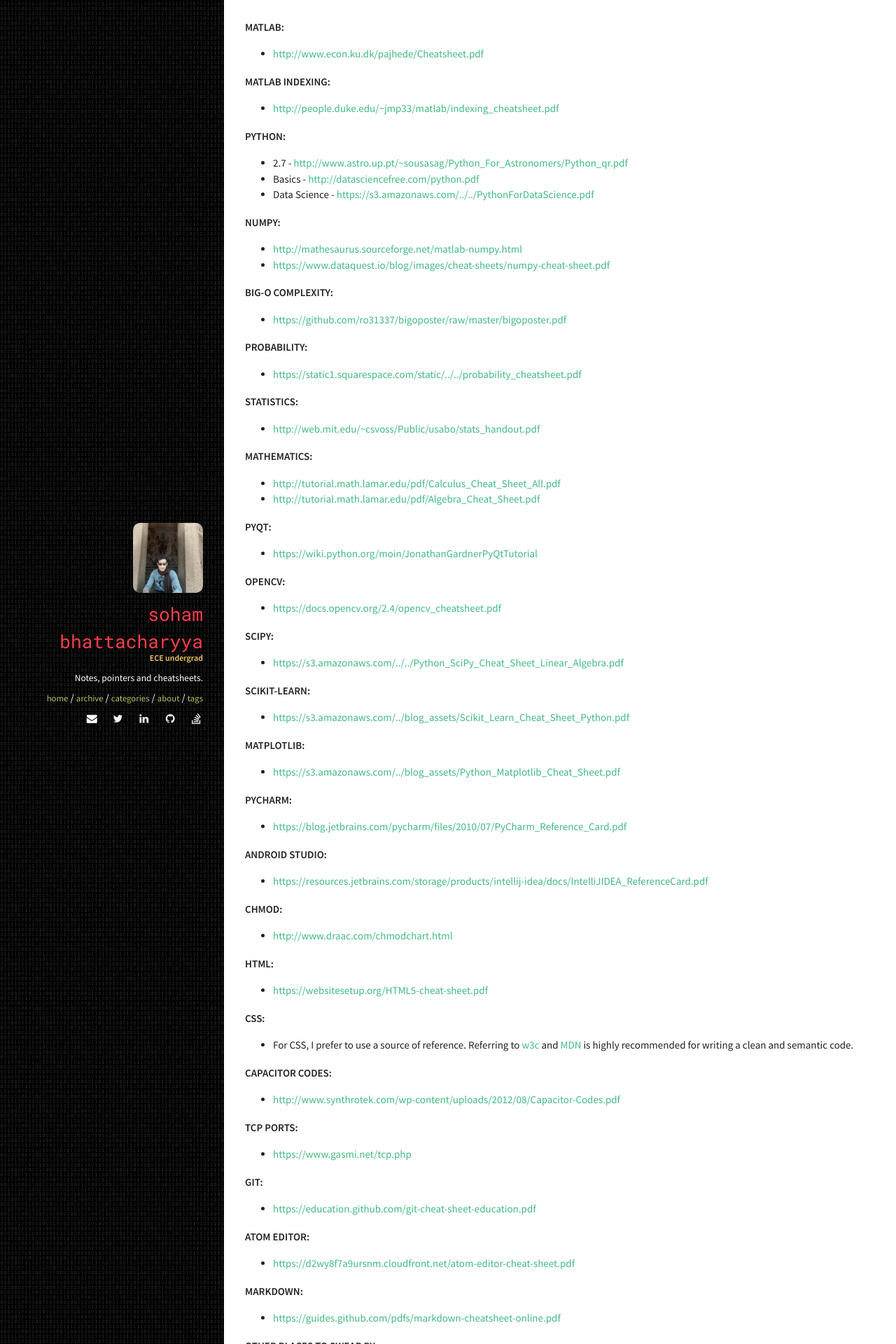
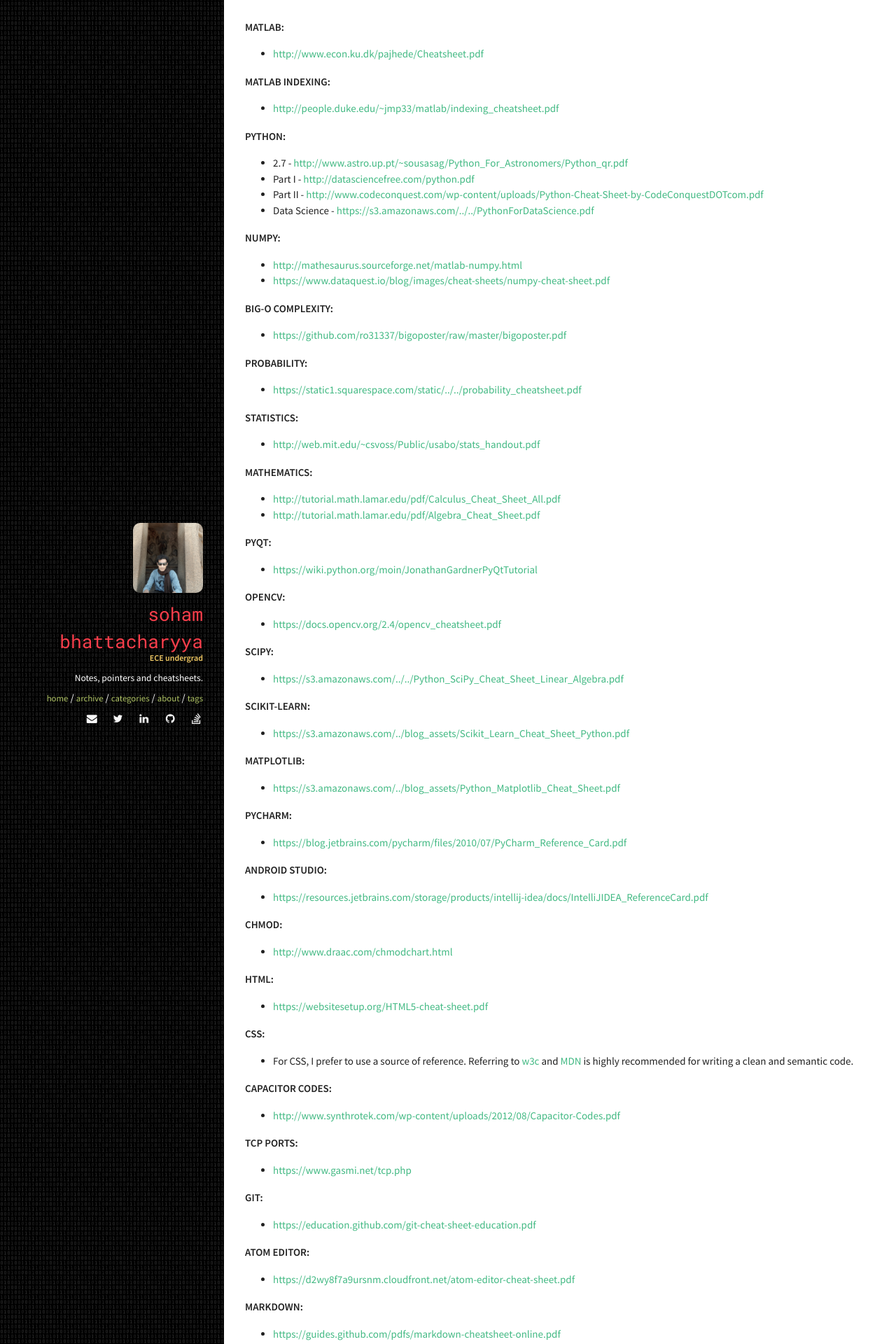
Before and after one commit to sohambhattacharyya/sohambhattacharyya.github.io, a Jekyll site: the page built from _posts/2017-12-09-A-Bunch-of-Cheatsheets.markdown, in a window 1280 px wide. Shown: the part 468-2388 px from the top of the page at 70% size. Built offline with Jekyll 4.4.1, drawn with Linux system fonts in a browser that asks for light colours; comment, search, counter and statistics services are not loaded.

Commit message:
updated post

```diff
--- a/_posts/2017-12-09-A-Bunch-of-Cheatsheets.markdown
+++ b/_posts/2017-12-09-A-Bunch-of-Cheatsheets.markdown
@@ -20,7 +20,8 @@ image:
 
 ###### Python:
 * 2.7 - [http://www.astro.up.pt/~sousasag/Python_For_Astronomers/Python_qr.pdf](http://www.astro.up.pt/~sousasag/Python_For_Astronomers/Python_qr.pdf){:target="_blank"}
-* Basics - [http://datasciencefree.com/python.pdf](http://datasciencefree.com/python.pdf){:target="_blank"}
+* Part I - [http://datasciencefree.com/python.pdf](http://datasciencefree.com/python.pdf){:target="_blank"}
+* Part II - [http://www.codeconquest.com/wp-content/uploads/Python-Cheat-Sheet-by-CodeConquestDOTcom.pdf](http://www.codeconquest.com/wp-content/uploads/Python-Cheat-Sheet-by-CodeConquestDOTcom.pdf){:target="_blank"}
 * Data Science - [https://s3.amazonaws.com/../../PythonForDataScience.pdf](https://s3.amazonaws.com/assets.datacamp.com/blog_assets/PythonForDataScience.pdf){:target="_blank"}
 
 ###### NumPy:
```
